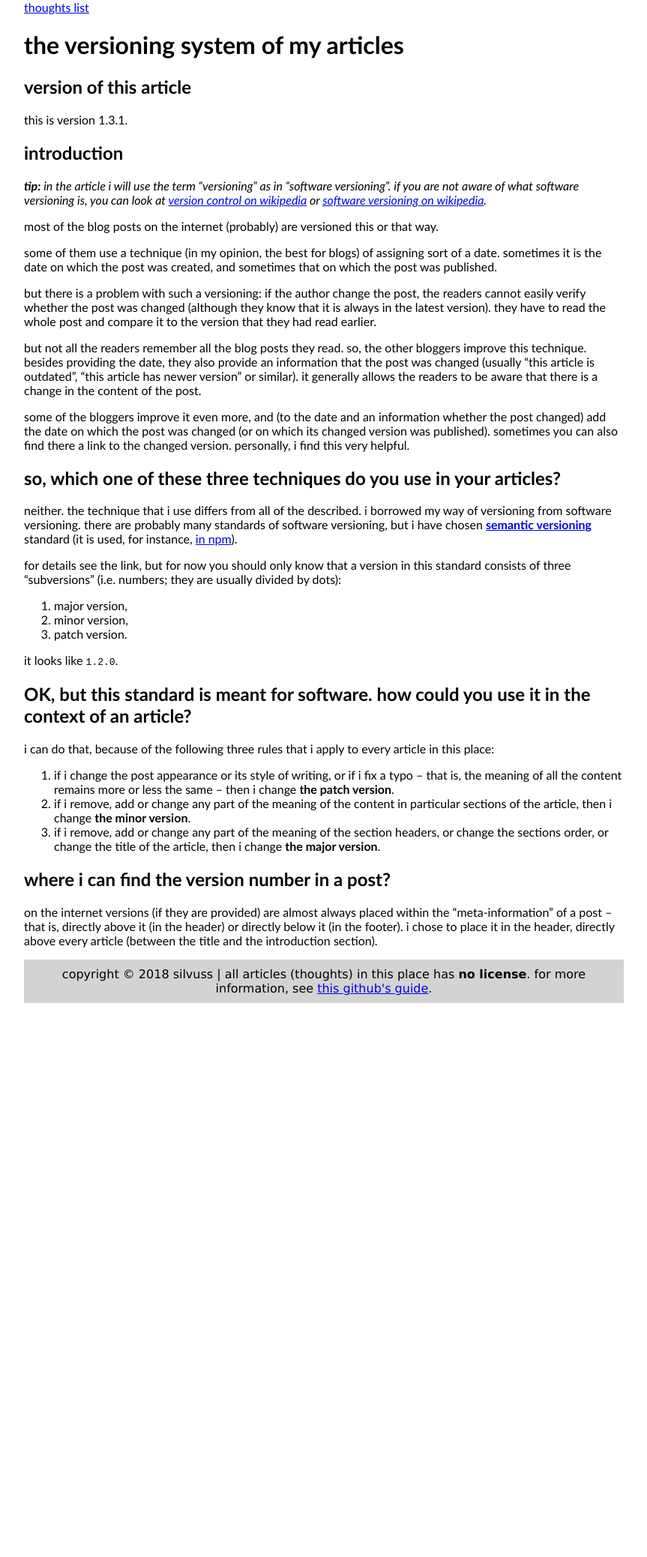
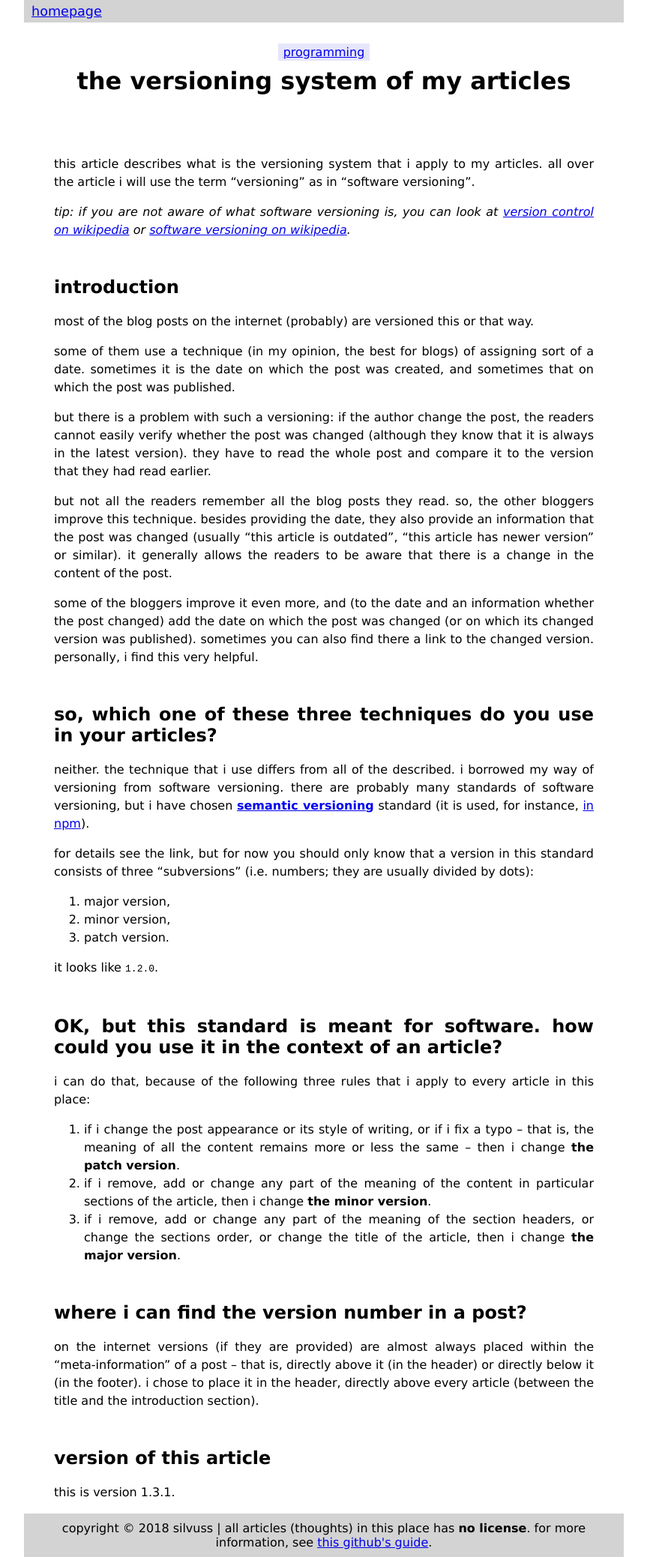
Before and after one commit to DevSilv/ARCHIVED-varts-plain-css, a Jekyll site: the page built from _posts/2018/07/10/2018-07-10-my-versioning-system.md, in a window 1280 px wide. Shown: the whole page at 75% size, without its empty margins (208-1071 px from the left). Built offline with Jekyll 4.4.1, drawn with Linux system fonts in a browser that asks for light colours; before the commit the page ends 1338 px from its top, so only the background shows below that.

Commit message:
change css variable name, move headings from pages, add tags

```diff
--- a/_layouts/post.html
+++ b/_layouts/post.html
@@ -1,13 +1,21 @@
 ---
 layout: default
-css: "/css/post.css"
+css-files: "/css/post.css"
 ---
 
 <header class="header">
-    <a href="{{ site.url }}">thoughts list</a>
+    <a href="{{ site.url }}">homepage</a>
 </header>
 <div class="content-container">
     <main class="content">
+        <div class="tag-list">
+            {% if page.tags %}
+                {% for tag in page.tags %}
+                    <a href="{{ site.url }}/tags/{{ tag }}.html" class="tag-list__tag">{{ tag }}</a>
+                {% endfor %}
+            {% endif %}
+        </div>
+        <h1>{{ page.title }}</h1>
         {{ content }}
     </main>
 </div>
--- a/_posts/2018/07/10/2018-07-10-my-versioning-system.md
+++ b/_posts/2018/07/10/2018-07-10-my-versioning-system.md
@@ -2,17 +2,14 @@
 layout: post
 title: "the versioning system of my articles"
 date: 2018-07-10
+tags: programming
 ---
 
-# {{ page.title }}
+this article describes what is the versioning system that i apply to my articles. all over the article i will use the term "versioning" as in "software versioning".
 
-## version of this article
-
-this is version 1.3.1.
+_tip: if you are not aware of what software versioning is, you can look at [version control on wikipedia](https://en.wikipedia.org/wiki/Version_control) or [software versioning on wikipedia](https://en.wikipedia.org/wiki/Software_versioning)._
 
 ## introduction
-
-_**tip:** in the article i will use the term "versioning" as in "software versioning". if you are not aware of what software versioning is, you can look at [version control on wikipedia](https://en.wikipedia.org/wiki/Version_control) or [software versioning on wikipedia](https://en.wikipedia.org/wiki/Software_versioning)._
 
 most of the blog posts on the internet (probably) are versioned this or that way.
 
@@ -45,3 +42,7 @@ i can do that, because of the following three rules that i apply to every articl
 ## where i can find the version number in a post?
 
 on the internet versions (if they are provided) are almost always placed within the "meta-information" of a post – that is, directly above it (in the header) or directly below it (in the footer). i chose to place it in the header, directly above every article (between the title and the introduction section).
+
+## version of this article
+
+this is version 1.3.1.
--- a/css/post.css
+++ b/css/post.css
@@ -7,6 +7,8 @@
 .header {
     background-color: lightgray;
     font-family: 'Lucida Sans', 'Lucida Sans Regular', 'Lucida Grande', 'Lucida Sans Unicode', Geneva, Verdana, sans-serif;
+    font-size: 1.1rem;
+
     padding-top: 5px;
     padding-bottom: 5px;
     padding-right: 10px;
@@ -30,8 +32,27 @@
 
 .content {
     text-align: justify;
+    font-family: 'Lucida Sans', 'Lucida Sans Regular', 'Lucida Grande', 'Lucida Sans Unicode', Geneva, Verdana, sans-serif;
 
     width: 90%;
+}
+
+.tag-list {
+    text-align: center;
+
+    margin: 0;
+    margin-top: 30px;
+}
+
+.tag-list__tag {
+    background-color: lavender;
+
+    margin: 0;
+    margin-left: 10px;
+    margin-right: 10px;
+    padding: 2px;
+    padding-left: 7px;
+    padding-right: 7px;
 }
 
 .footer {
@@ -48,6 +69,7 @@ h1 {
     margin-left: 10px;
     margin-right: 10px;
     margin-bottom: 80px;
+    margin-top: 10px;
     padding-left: 10px;
     padding-right: 10px;
 }
@@ -60,7 +82,7 @@ p {
     text-align: justify;
 }
 
-p,
-li {
+.content p,
+.content li {
     line-height: 150%;
 }
--- /dev/null
+++ b/tags/programming.html
@@ -0,0 +1,5 @@
+---
+layout: tag
+title: "thoughts on"
+tag: programming
+---
```
Also changed, not shown: _layouts/tag.html (added, +23 -0 lines), _posts/2018/07/10/2018-07-10-the-things-that-every-blogging-developer.md (+7 -8 lines), css/tag.css (added, +35 -0 lines).
